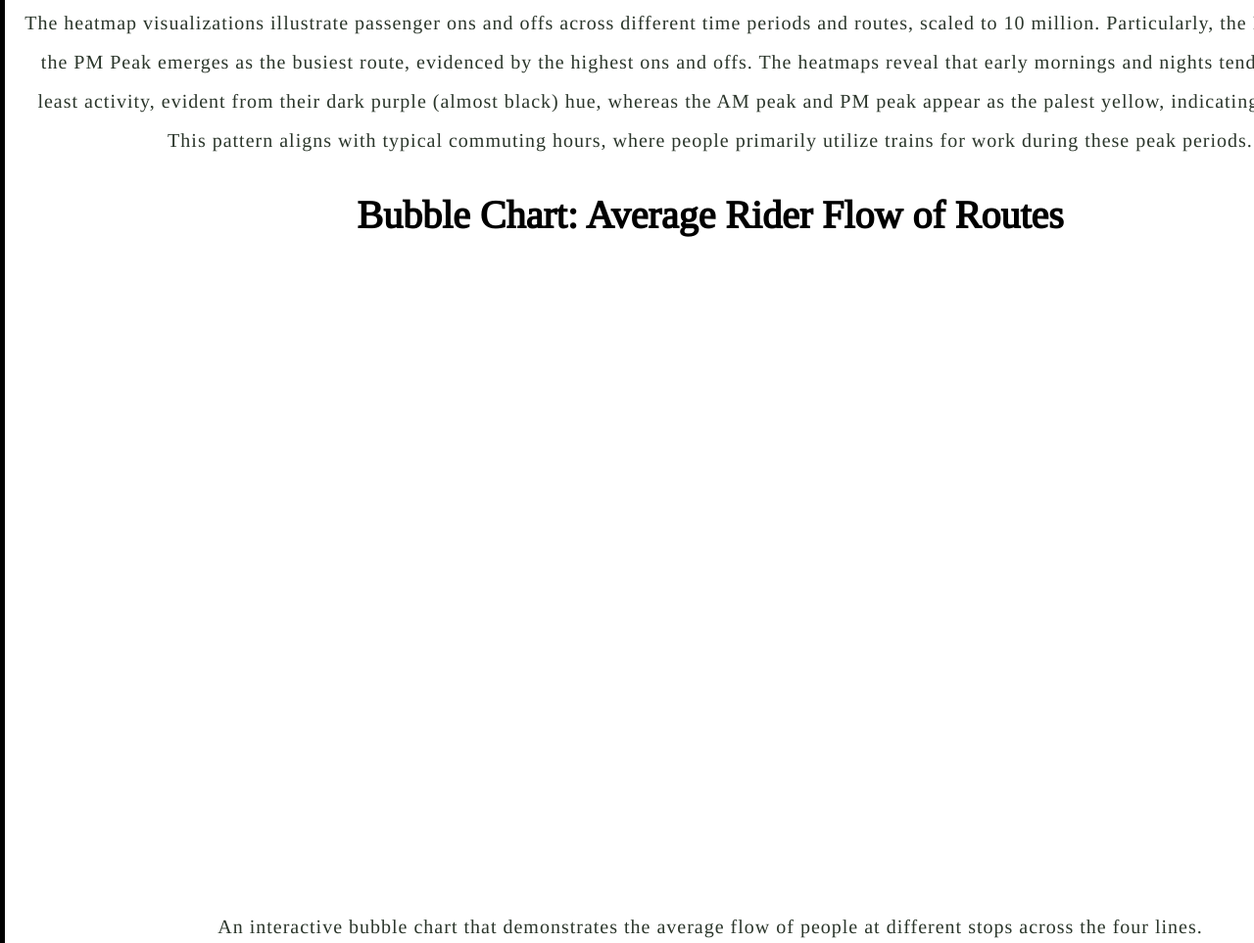
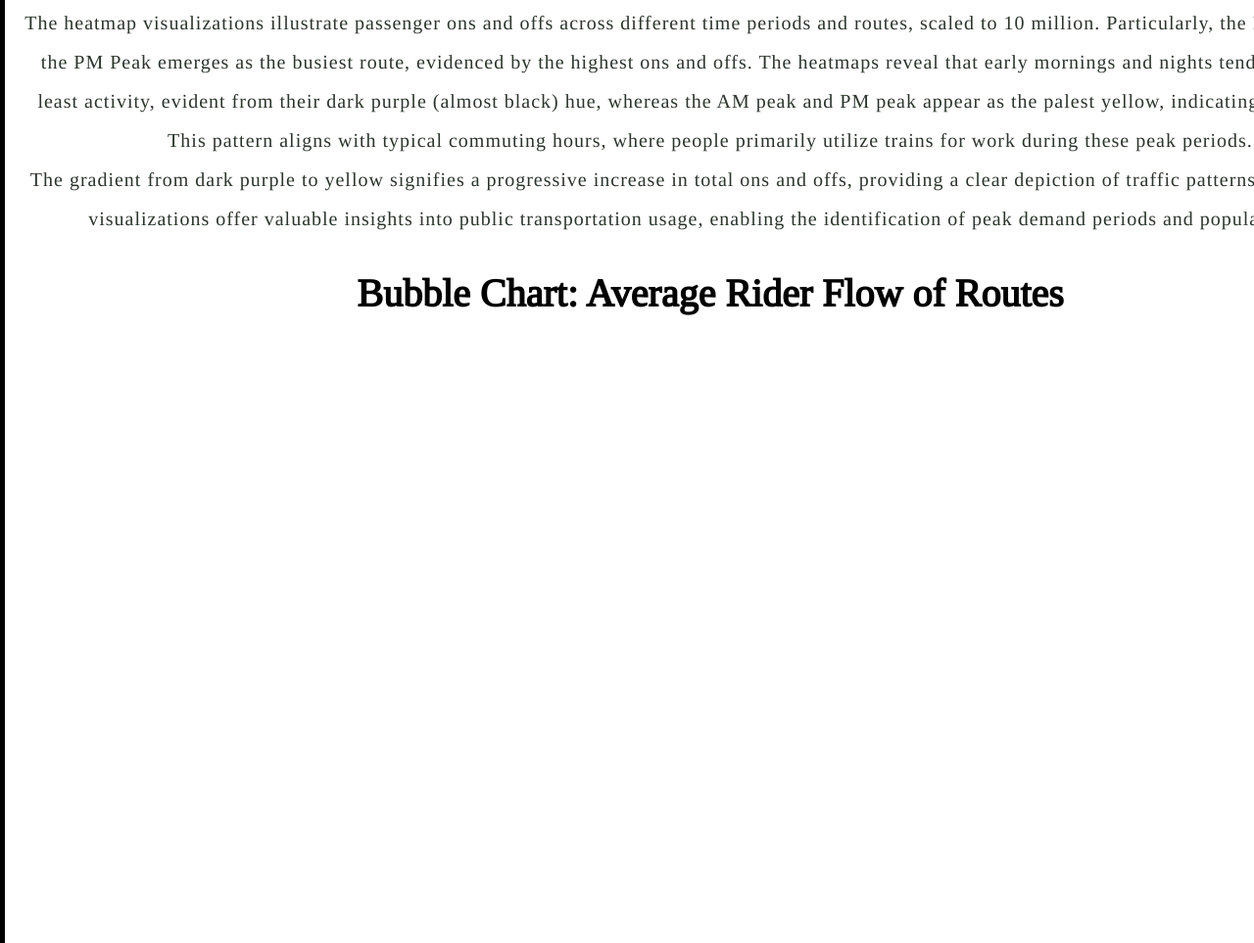
Before and after one commit to ibabaig/ds4200-final, a plain HTML site: page index.html in a window 1280 px wide. Shown: the part 3838-4801 px from the top of the page at 98% size. Drawn offline with nearby package versions, Linux system fonts and the light colour scheme; a script that the page names is missing.

Commit message:
Update index.html

```diff
--- a/index.html
+++ b/index.html
@@ -41,6 +41,9 @@
         reveal that early mornings and nights tend to exhibit the least activity, evident from their dark purple (almost black) hue,
         whereas the AM peak and PM peak appear as the palest yellow, indicating peak activity. This pattern aligns with typical commuting
         hours, where people primarily utilize trains for work during these peak periods.</p>
+      <p>The gradient from dark purple to yellow signifies a progressive increase in total ons and offs, providing a clear depiction of
+        traffic patterns. Overall, these visualizations offer valuable insights into public transportation usage, enabling the identification
+        of peak demand periods and popular routes.<p>
 
     <h2>Bubble Chart: Average Rider Flow of Routes</h2>
       <div id="bubble_chart"></div>
```
